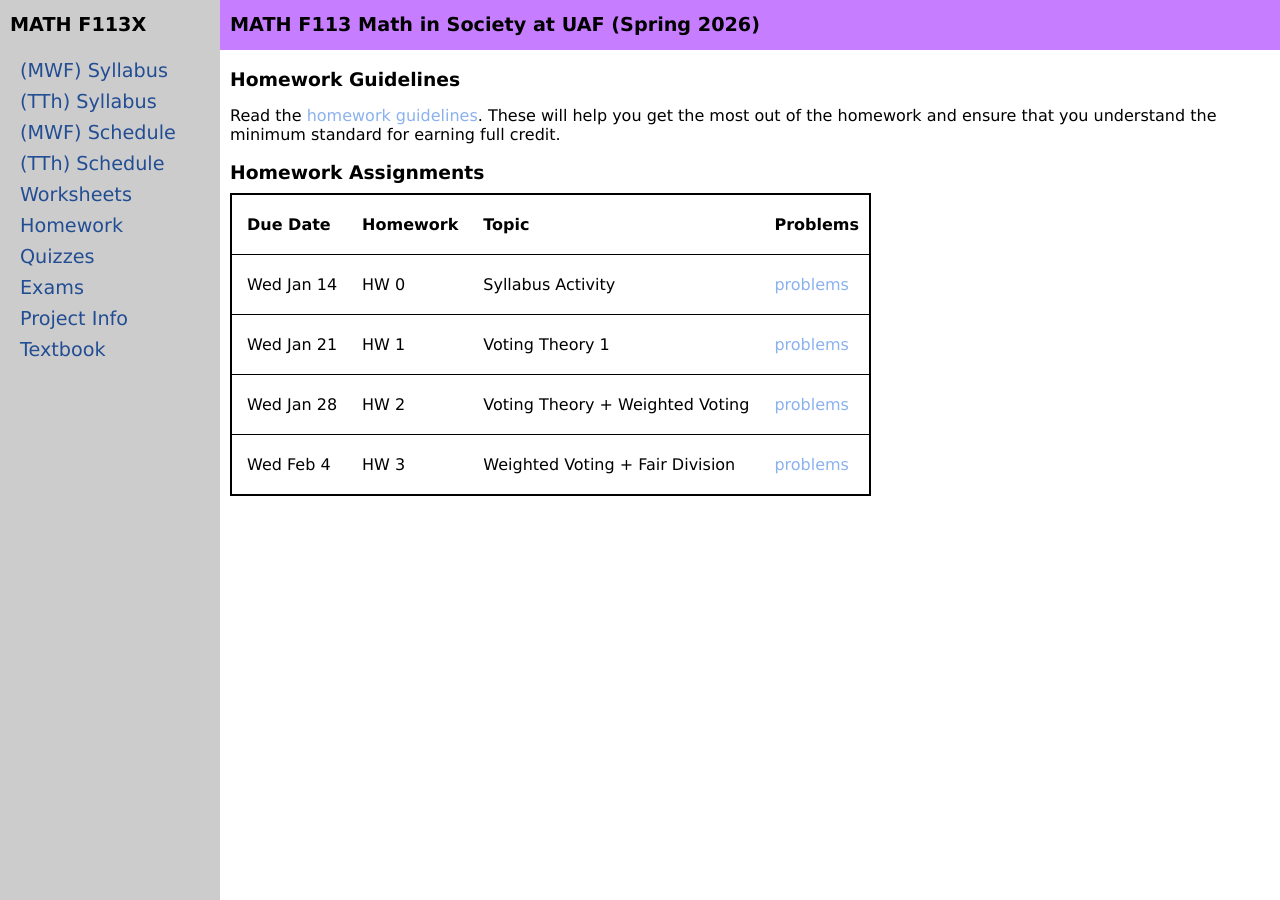
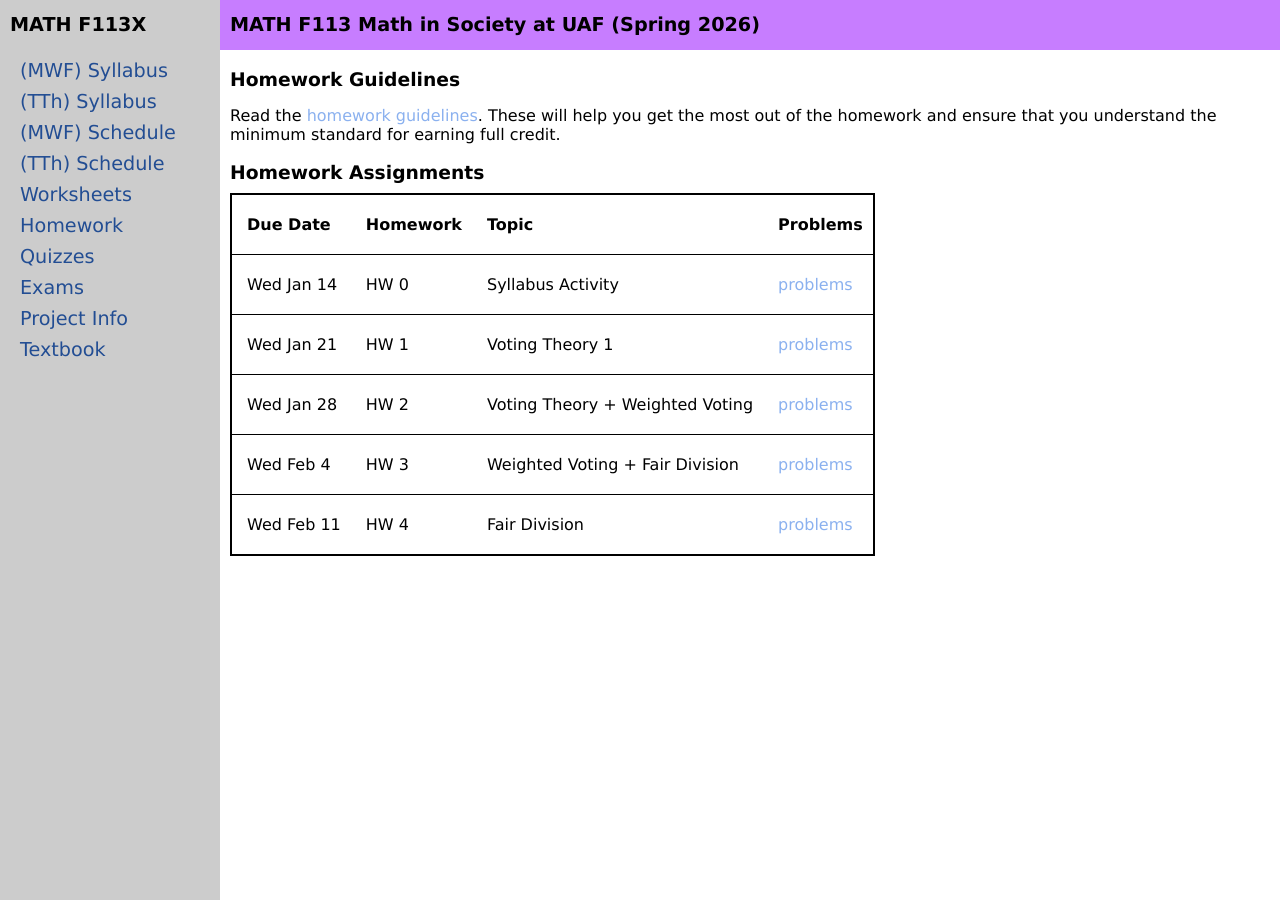
Before and after one commit to uaf-math/math113, a Jekyll site: the page built from homework.md, in a window 1280 px wide. Built offline with Jekyll 4.4.1, drawn with Linux system fonts in a browser that asks for light colours.

Commit message:
Update homework.yml

```diff
--- a/_data/homework.yml
+++ b/_data/homework.yml
@@ -17,3 +17,7 @@ homeworks:
   number: HW 3
   topic: Weighted Voting + Fair Division
   problems: hw3.pdf
+- due: Wed Feb 11
+  number: HW 4
+  topic: Fair Division
+  problems: hw4.pdf
```
